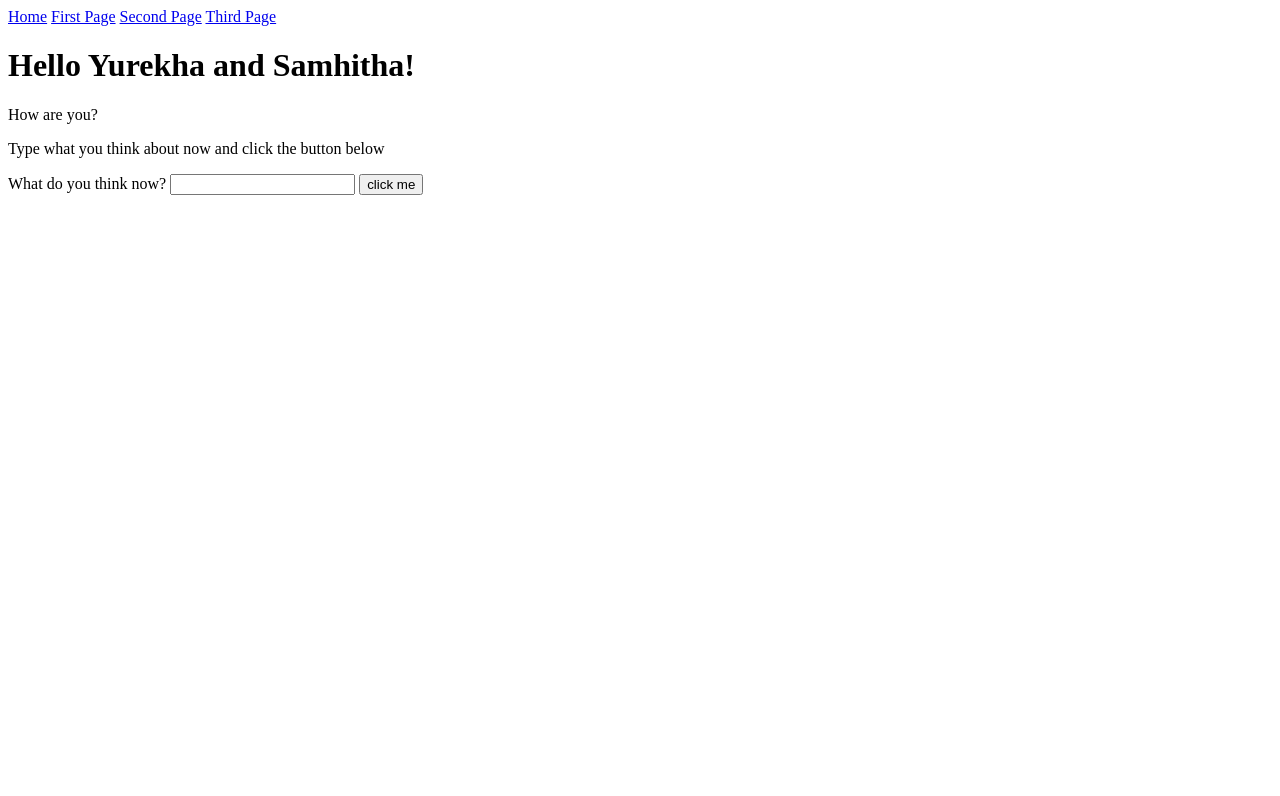
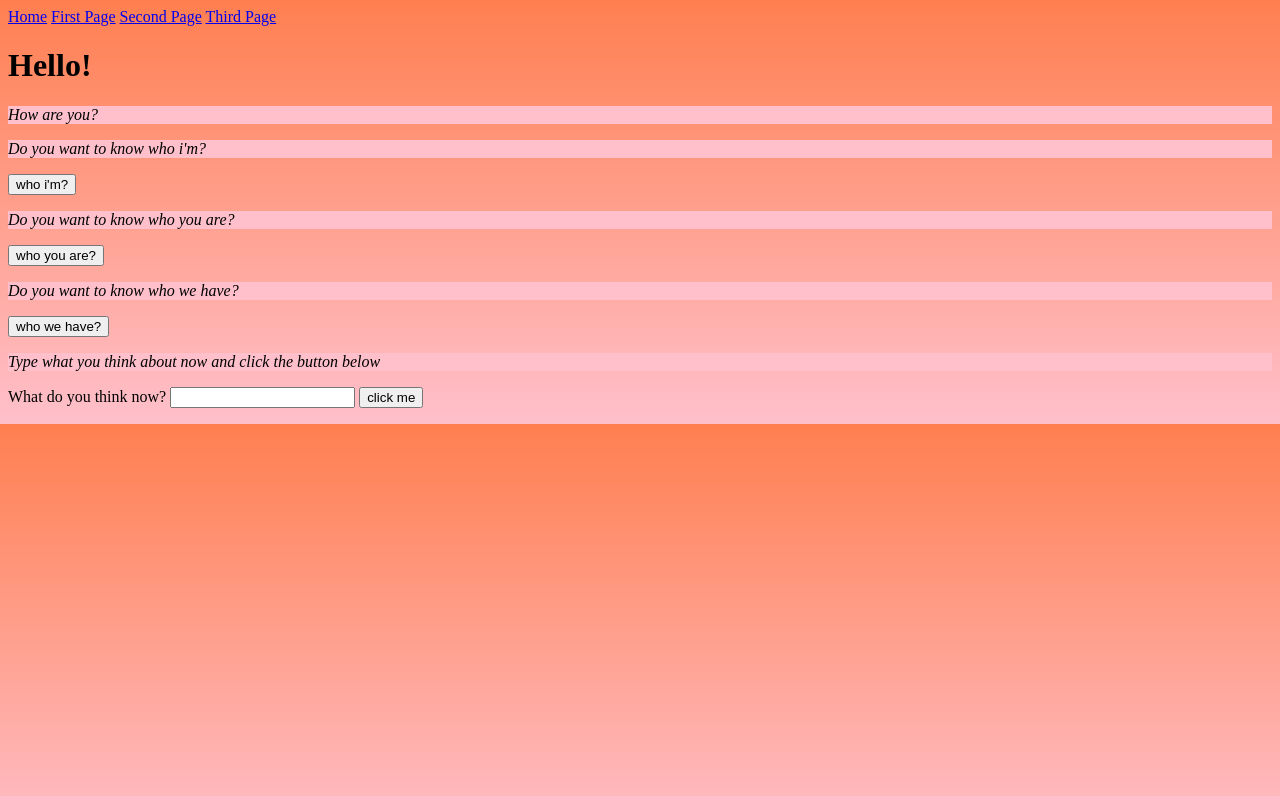
Before and after one commit to Tamilarasan-Devops/intro-to-node, a website: page index.html in a window 1280 px wide. Drawn offline with Linux system fonts and the light colour scheme.

Commit message:
updated index.html style

```diff
--- a/index.html
+++ b/index.html
@@ -5,6 +5,15 @@
     <meta http-equiv="X-UA-Compatible" content="IE=edge" />
     <meta name="viewport" content="width=device-width, initial-scale=1.0" />
     <title>About Us</title>
+    <style>
+      body {
+        background: linear-gradient(coral, pink);
+      }
+      p {
+        background-color: pink;
+        font-style: italic;
+      }
+    </style>
   </head>
   <body>
     <div class="topnav">
@@ -13,14 +22,38 @@
       <a href="/second_page">Second Page</a>
       <a href="/third_page">Third Page</a>
     </div>
-    <h1>Hello Yurekha and Samhitha!</h1>
+    <h1>Hello!</h1>
     <p>How are you?</p>
+    <p>Do you want to know who i'm?</p>
+    <button id="whobutton">who i'm?</button>
+    <p id="whotext"></p>
+    <p>Do you want to know who you are?</p>
+    <button id="youbutton">who you are?</button>
+    <p id="whoyou"></p>
+    <p>Do you want to know who we have?</p>
+    <button id="webutton">who we have?</button>
+    <p id="whowe"></p>
     <p>Type what you think about now and click the button below</p>
     <label for="inputtext1">What do you think now?</label>
     <input id="inputtext1" type="text" />
     <button id="myBtn1">click me</button>
     <p id="text1"></p>
     <script>
+      document.getElementById("whobutton").onclick = function who() {
+        document.getElementById("whotext").innerHTML =
+          "It is your King...." + "<br></br>" + "Tamilarasan Meganathan";
+      };
+
+      document.getElementById("youbutton").onclick = function you() {
+        document.getElementById("whoyou").innerHTML =
+          "It is my Queen...." + "<br></br>" + "Yurekha Viswanathan";
+      };
+
+      document.getElementById("webutton").onclick = function we() {
+        document.getElementById("whowe").innerHTML =
+          "It is our princess...." + "<br></br>" + "Samhita Tamilarasan";
+      };
+
       document.getElementById("myBtn1").onclick = function mydisplay() {
         const textvalue = document.getElementById("inputtext1").value;
         document.getElementById("text1").innerHTML =
```
